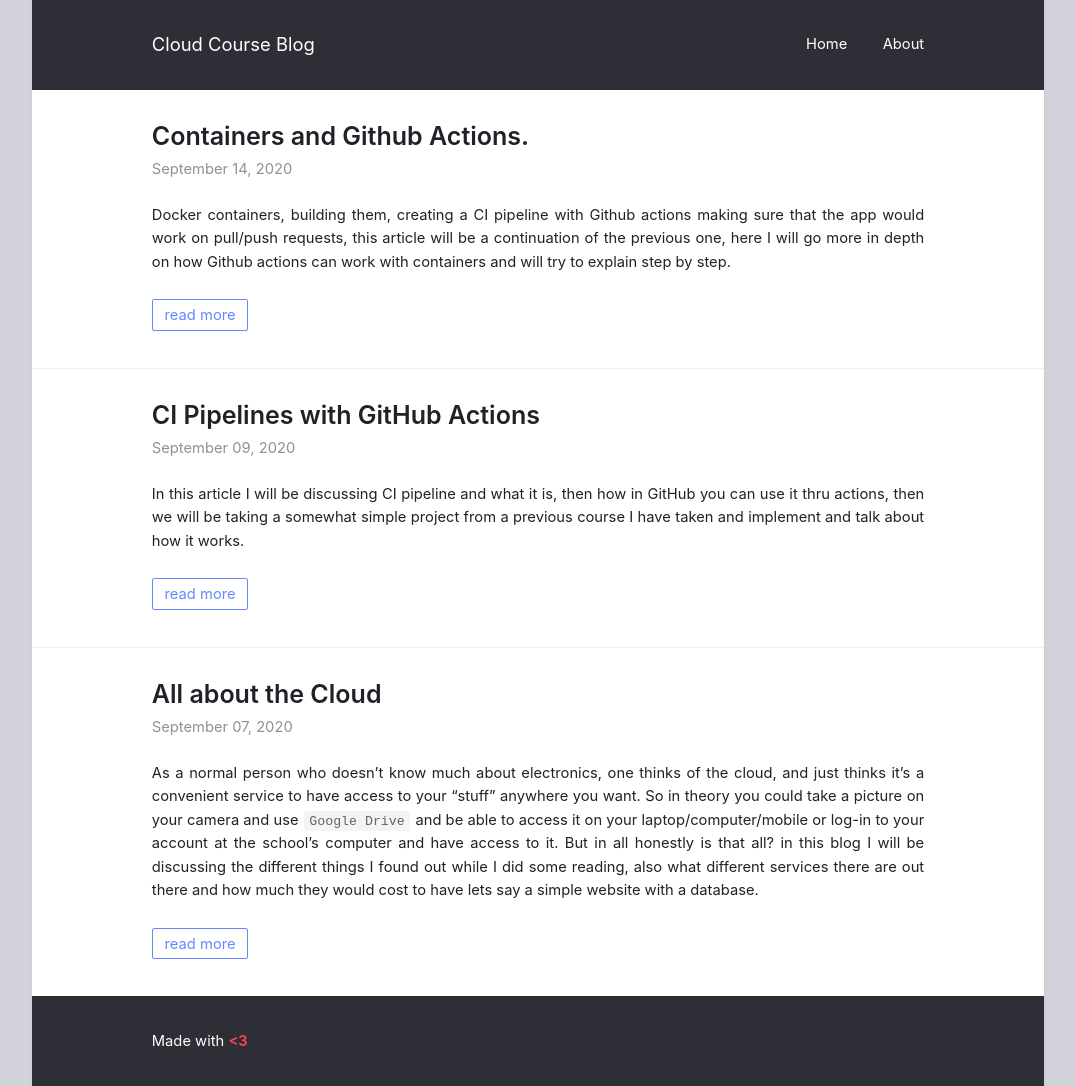
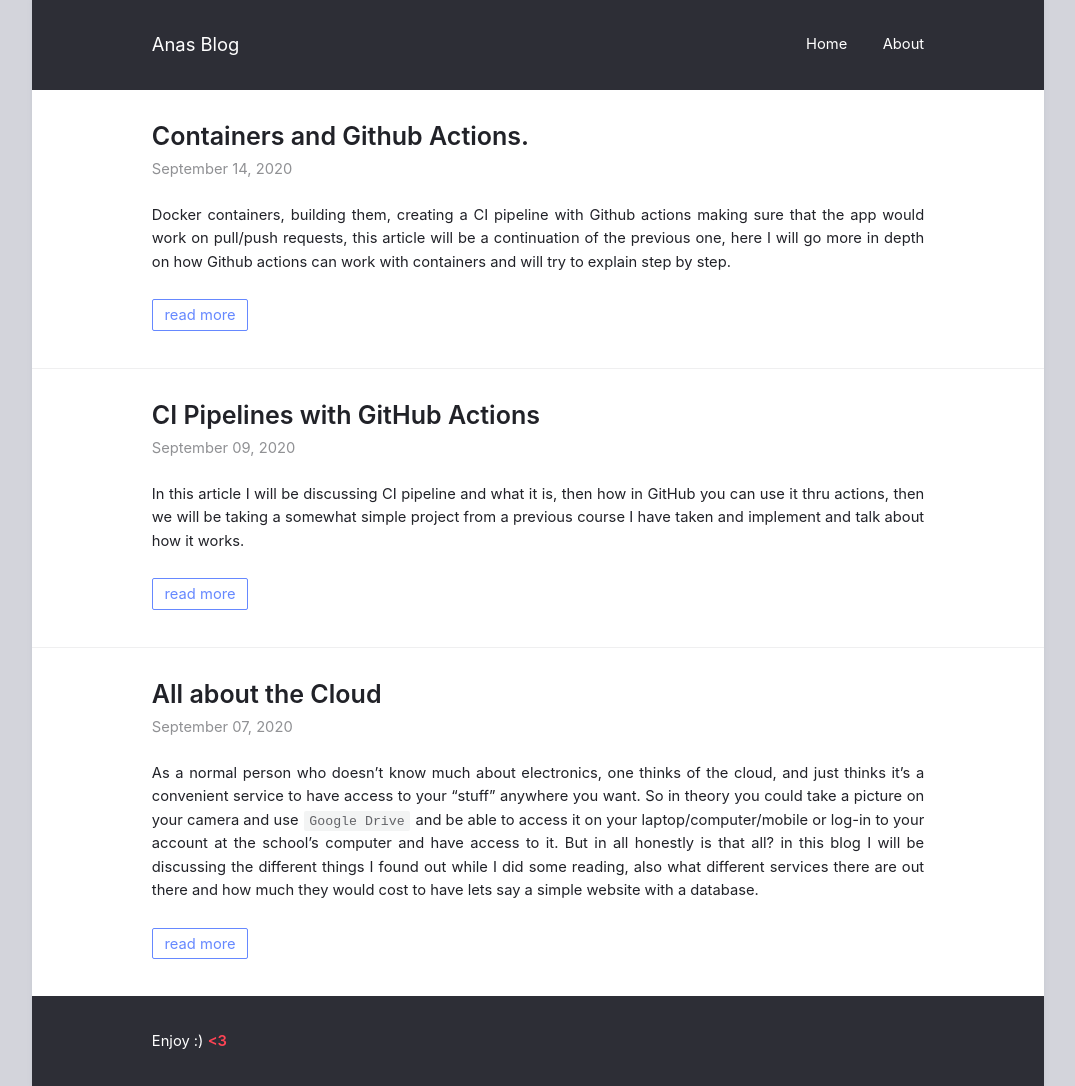
Before and after one commit to ItsAnass/ItsAnass.github.io, a Jekyll site: the page built from index.html, in a window 1280 px wide. Shown: the whole page, without its empty margins (102-1177 px from the left). Built offline with Jekyll 4.4.1, drawn with Linux system fonts in a browser that asks for light colours.

Commit message:
Update _config.yml

```diff
--- a/_config.yml
+++ b/_config.yml
@@ -1,6 +1,6 @@
-title: "Cloud Course Blog"
-author: "Alejandra Talamantes Ramirez"
-description: "Made with <b style=\"color: #f45;\">&lt;3</b>"
+title: "Anas Blog"
+author: "Anas"
+description: "Enjoy :) <b style=\"color: #f45;\">&lt;3</b>"
 permalink: /:title/
 lang: "en"
 excerpt_separator: "\n\n\n"
@@ -20,8 +20,8 @@ navigation:                # accepts {file, title, url, icon, sidebaricon}
   - {file: "README.md"}
 
 external:                  # shows a footer with social links - for available icons see fontawesome.com/icons
-  - {title: Mail, icon: envelope, url: "mailto:alejandratr@hotmail.com"}
-  - {title: Github, icon: github, url: "https://github.com/Alejandratala"}
+  - {title: Mail, icon: envelope, url: "mailto:domaanee@hotmail.com"}
+  - {title: Github, icon: github, url: "https://github.com/itsanass"}
   #- {title: Subscribe, icon: rss, url: "/feed.xml"}
 
 comments:
```
